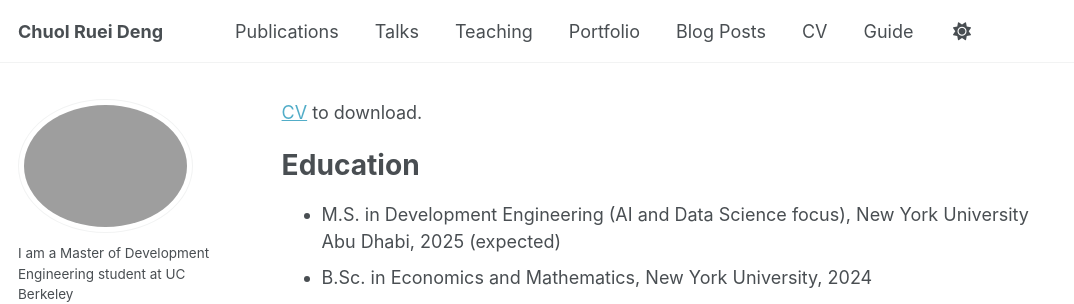
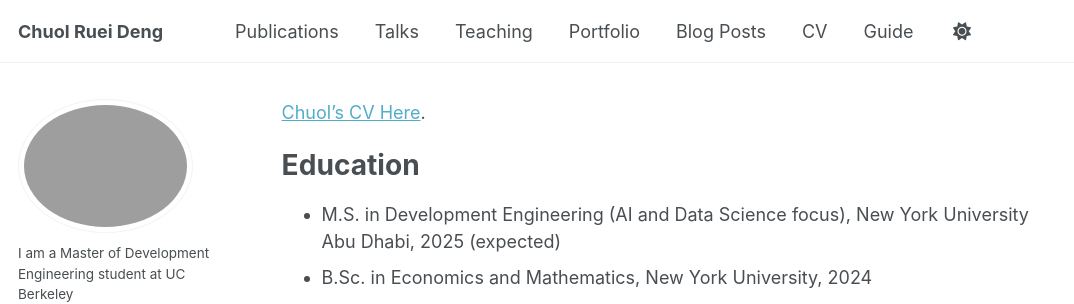
Before and after one commit to chuolrdeng/chuolrdeng.github.io, a Jekyll site: the page built from _pages/cv.md, in a window 1280 px wide and 900 px high. Shown: the top 304 px of the window, without its empty margins (0-1074 px from the left). Built offline with Jekyll 4.4.1, drawn with Linux system fonts in a browser that asks for light colours; a script that is not in the unit is left out.

Commit message:
Update cv.md

```diff
--- a/_pages/cv.md
+++ b/_pages/cv.md
@@ -9,7 +9,7 @@ redirect_from:
 
 {% include base_path %}
 
- [CV](/Users/chuoldeng/chuolrdeng.github.io/files/ChuolRueiDengBerkeley.pdf) to download.
+ [Chuol's CV Here](/Users/chuoldeng/chuolrdeng.github.io/files/ChuolRueiDengBerkeley.pdf).
 
 Education
 ======
```
